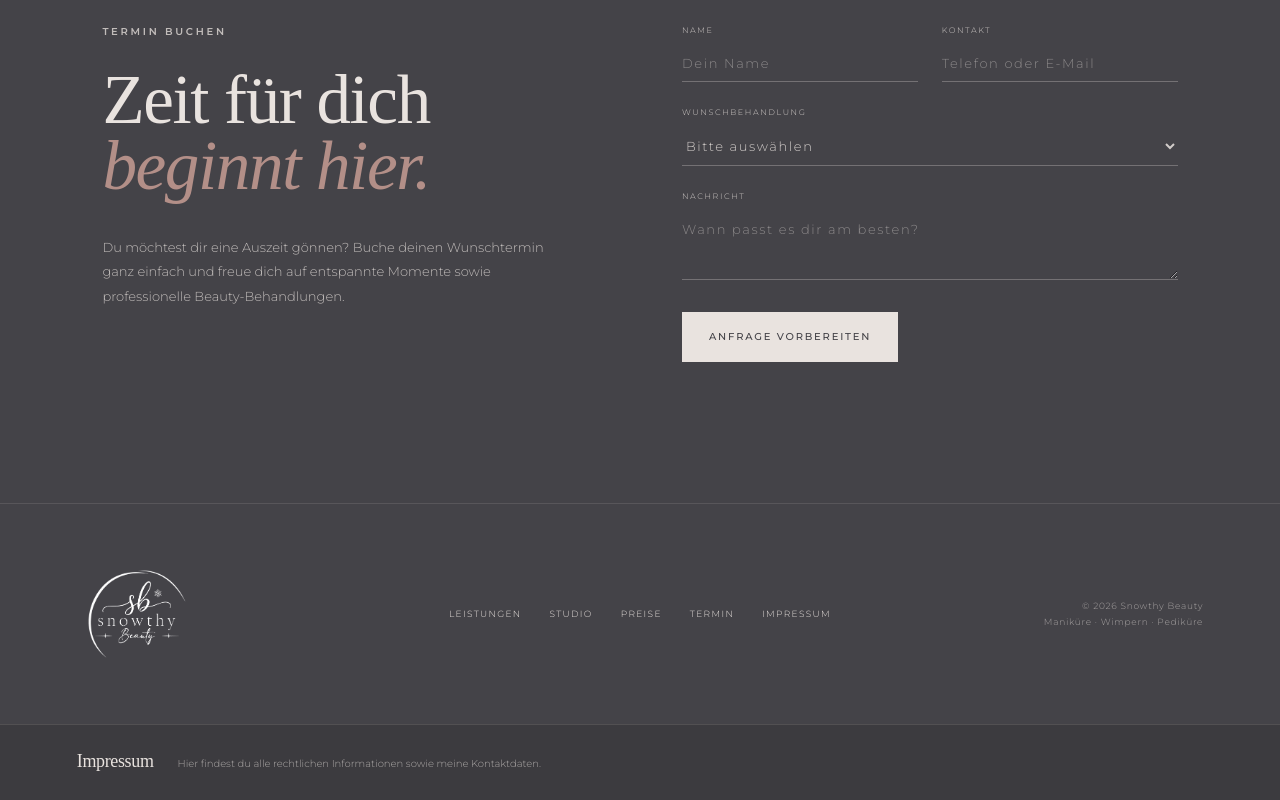
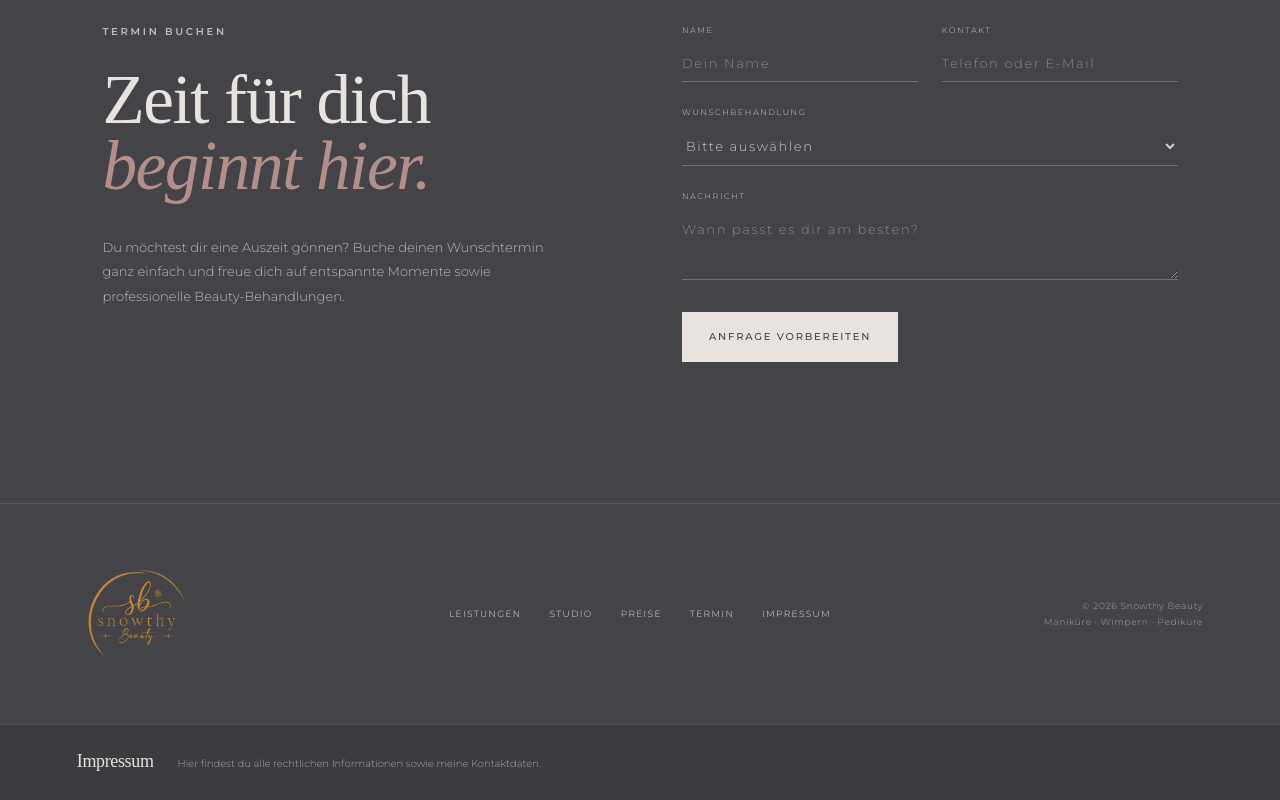
Before and after one commit to tu787878/snowthy-beauty, a Next.js app: page / in a window 1280 px wide. Shown: the part 4765-5565 px from the top of the page. Built offline with nearby package versions, Linux system fonts and the light colour scheme; a web font is replaced by a local one.

Commit message:
Match footer logo gold color

```diff
--- a/app/globals.css
+++ b/app/globals.css
@@ -72,7 +72,7 @@ h1 em,h2 em { display:inline-block; max-width:100%; white-space:nowrap; font-fam
 .studio-copy>p:not(.eyebrow){line-height:2;font-size:14px;max-width:600px;margin:36px 0 45px}.values{display:grid;gap:0}.values>div{display:grid;grid-template-columns:120px 1fr;gap:25px;border-top:1px solid color-mix(in srgb,var(--slate) 18%,transparent);padding:20px 0}.values h3{font:21px "Italiana",serif;margin:0}.values p{font-size:11px;line-height:1.7;margin:0;opacity:.75}
 .prices { display:grid;grid-template-columns:1fr 1fr;gap:10vw;background:var(--rose);align-items:end;color:var(--slate)}.prices h2 em{color:var(--cream)}.price-note p{line-height:2;font-size:14px;margin:0 0 35px}.button-outline{border:1px solid var(--slate);background:transparent;color:var(--slate)}
 .booking { display:grid;grid-template-columns:42% 1fr;gap:10vw;background:var(--cocoa);color:var(--cream)}.booking-copy>p:last-child{font-size:13px;line-height:1.9;opacity:.75;margin:35px 0 0;max-width:480px}.booking form{display:grid;grid-template-columns:1fr 1fr;gap:24px}.booking label{display:flex;flex-direction:column;text-transform:uppercase;font-size:8px;letter-spacing:.2em;color:var(--cream);opacity:.86;gap:9px}.booking label:nth-child(3),.booking label:nth-child(4),.booking button,.form-note{grid-column:1/-1}.booking input,.booking select,.booking textarea{width:100%;border:0;border-bottom:1px solid rgba(225,220,217,.36);border-radius:0;background:transparent;color:var(--cream);font:300 13px "Montserrat",sans-serif;padding:10px 0;outline:none}.booking select option{color:var(--ink)}.booking textarea{resize:vertical}.button-gold{background:var(--cream);color:var(--slate);justify-self:start;margin-top:8px}.form-note{font-size:11px;line-height:1.7;color:var(--cream);margin:0}
-footer { background:var(--slate);color:var(--cream);padding:50px clamp(24px,6vw,90px);display:grid;grid-template-columns:1fr auto 1fr;align-items:center;gap:30px;border-top:1px solid rgba(225,220,217,.12)}footer img{width:120px;filter:grayscale(1) brightness(1.65)}footer div{display:flex;gap:28px;text-transform:uppercase;letter-spacing:.15em;font-size:9px}footer p{text-align:right;font-size:9px;line-height:1.8;letter-spacing:.08em;opacity:.6}
+footer { background:var(--slate);color:var(--cream);padding:50px clamp(24px,6vw,90px);display:grid;grid-template-columns:1fr auto 1fr;align-items:center;gap:30px;border-top:1px solid rgba(225,220,217,.12)}footer img{width:120px;filter:brightness(0) saturate(100%) invert(58%) sepia(41%) saturate(706%) hue-rotate(358deg) brightness(92%) contrast(87%)}footer div{display:flex;gap:28px;text-transform:uppercase;letter-spacing:.15em;font-size:9px}footer p{text-align:right;font-size:9px;line-height:1.8;letter-spacing:.08em;opacity:.6}
 .imprint { padding:28px clamp(24px,6vw,90px); background:color-mix(in srgb,var(--slate) 88%,black); color:var(--cream); display:flex; align-items:baseline; gap:24px; border-top:1px solid color-mix(in srgb,var(--cream) 12%,transparent); }
 .imprint h2 { font-size:18px; }
 .imprint p { margin:0; font-size:10px; line-height:1.7; opacity:.65; }
```
